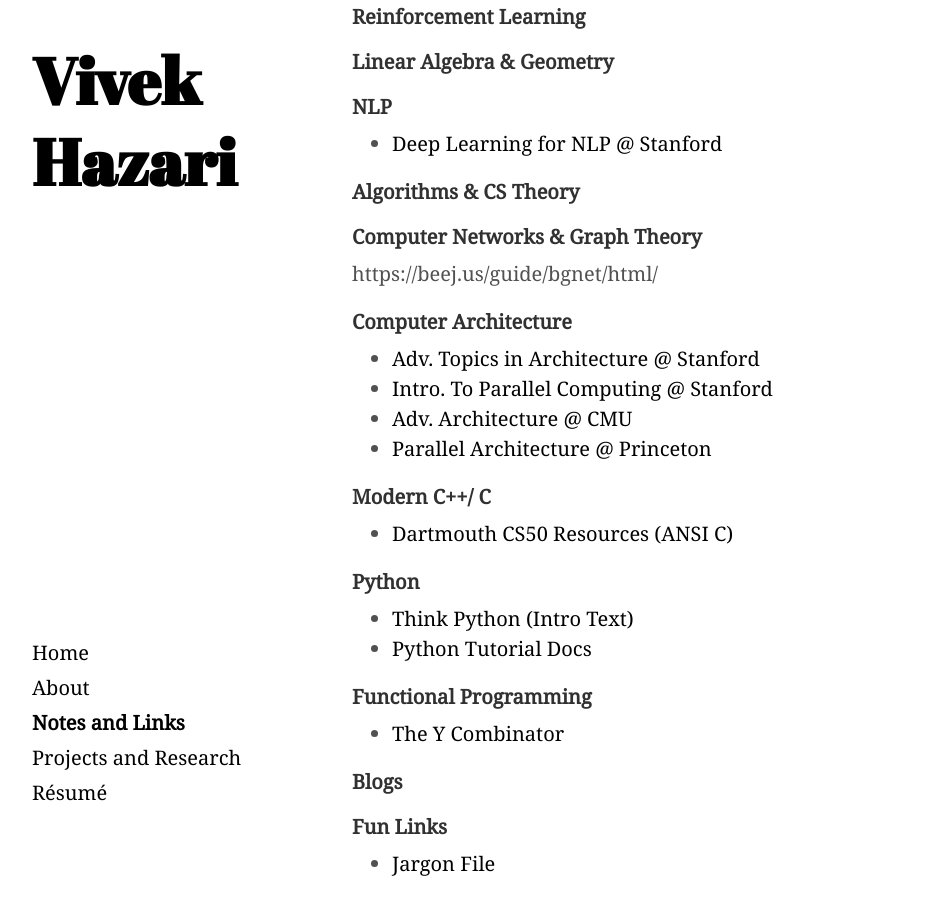
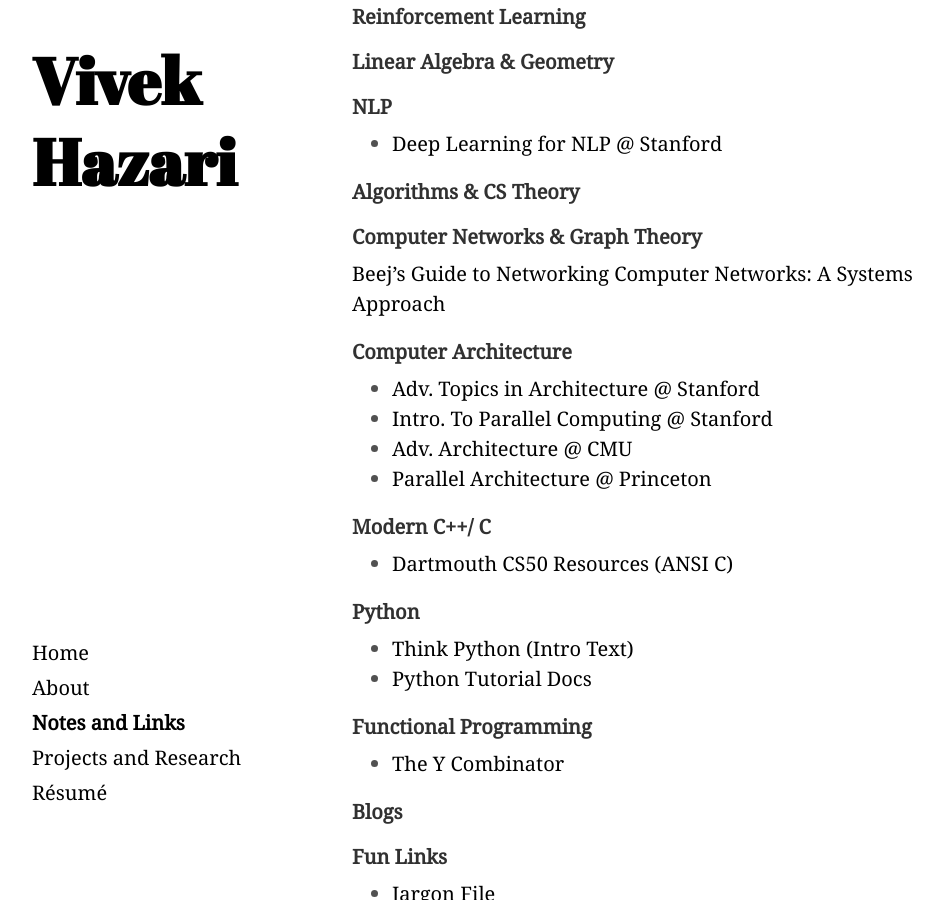
Before and after one commit to Vivekhaz/site_personal, a Jekyll site: the page built from notes.md, in a window 1280 px wide and 900 px high, scrolled down 1343 px. Shown: the whole window, without its empty margins (208-1151 px from the left). Built offline with Jekyll 4.4.1, drawn with Linux system fonts in a browser that asks for light colours.

Commit message:
Update notes.md

```diff
--- a/notes.md
+++ b/notes.md
@@ -56,7 +56,8 @@
 
 #### Computer Networks & Graph Theory
 
-https://beej.us/guide/bgnet/html/
+[Beej's Guide to Networking](https://beej.us/guide/bgnet/html/)
+[Computer Networks: A Systems Approach](https://book.systemsapproach.org/)
 
 #### Computer Architecture
 
```
